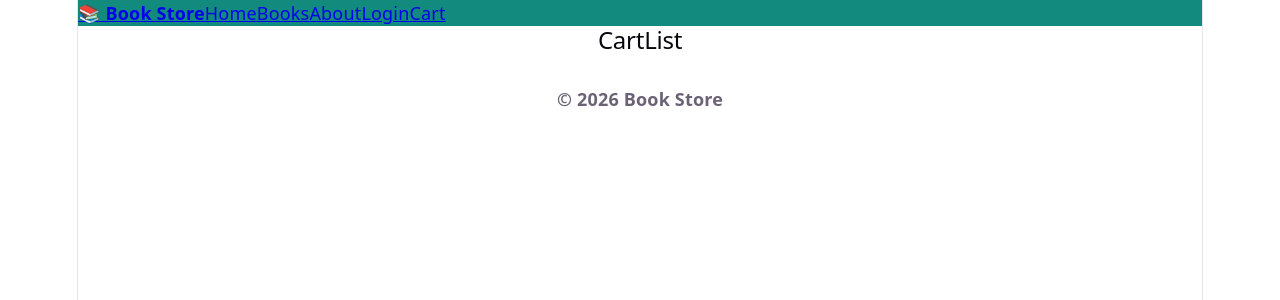
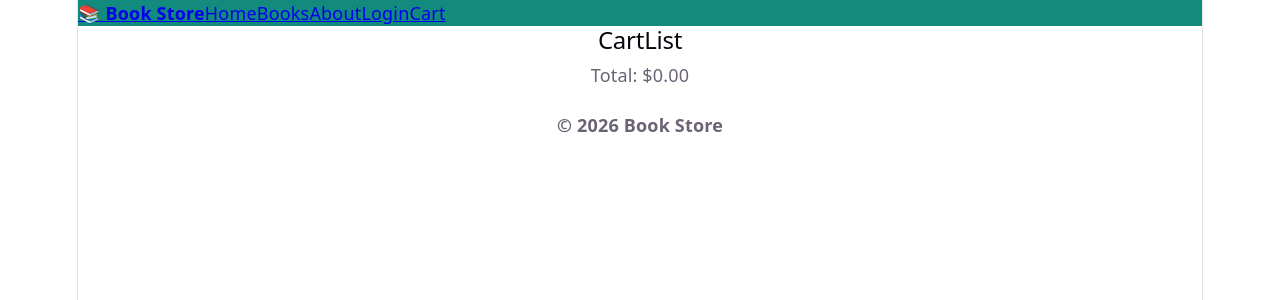
Before and after one commit to CppLover-code/Frontend-React-, a React (Vite) app in the folder Book_Library/: page /cart in a window 1280 px wide. Shown: the top 300 px of the page. Built offline with nearby package versions, Linux system fonts and the light colour scheme.

Commit message:
total Cart

```diff
--- a/Book_Library/src/components/CartItem.jsx
+++ b/Book_Library/src/components/CartItem.jsx
@@ -23,7 +23,7 @@ function CartItem({item})
 
             <p>Quantity: {quantity}</p>
 
-            <p>Subtotal: ${subtotal}</p>
+            <p>Subtotal: ${subtotal.toFixed(2)}</p>
 
         </article>
     );
--- a/Book_Library/src/pages/Cart.jsx
+++ b/Book_Library/src/pages/Cart.jsx
@@ -2,11 +2,17 @@ import CartList from "../components/CartList";
 
 function Cart({cart})
 {
+    const total = cart.reduce((acc, item) => {
+        const {price, quantity} = item;
+        return acc + price * quantity;
+    }, 0);
+
     return (
         <>
             <CartList
                 cart={cart}
             />
+            <p>Total: ${total.toFixed(2)}</p>
         </>
     );
 }
```
Also changed, not shown: Book_Library/src/components/CartList.jsx (line endings or trailing spaces).
